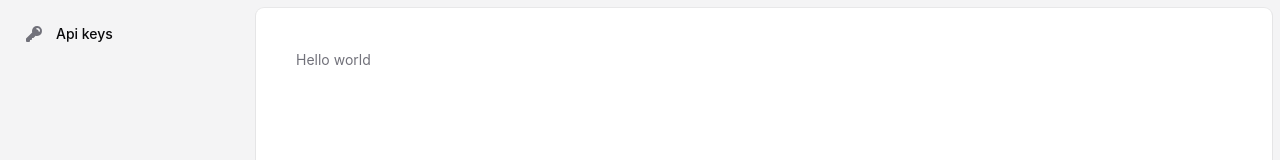
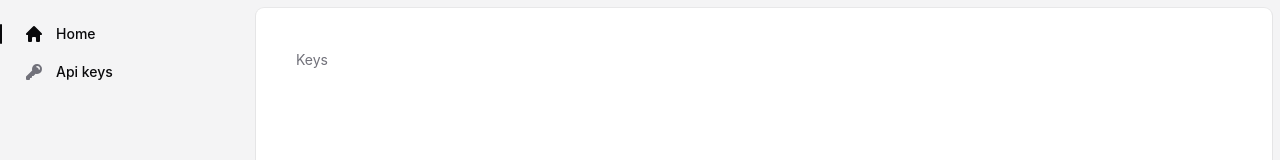
Before and after one commit to EnzoDOROSARIO/kazooma-front, a React (Vite) app: page /keys in a window 1280 px wide. Shown: the top 160 px of the page. Built offline with nearby package versions, Linux system fonts and the light colour scheme; a web font is replaced by a local one.

Commit message:
use react-router

```diff
--- a/package.json
+++ b/package.json
@@ -18,6 +18,7 @@
     "react": "^18.3.1",
     "react-dom": "^18.3.1",
     "react-redux": "^9.1.2",
+    "react-router": "^7.0.1",
     "uuid": "^11.0.3"
   },
   "devDependencies": {
--- a/src/App.tsx
+++ b/src/App.tsx
@@ -1,34 +1,18 @@
-import { KeyIcon } from "@heroicons/react/20/solid";
-import { SidebarLayout } from "./adapters/primary/react/components/SidebarLayout.tsx";
-import { Navbar } from "./adapters/primary/react/components/Navbar.tsx";
-import {
-  Sidebar,
-  SidebarBody,
-  SidebarItem,
-  SidebarLabel,
-  SidebarSection,
-} from "./adapters/primary/react/components/Sidebar.tsx";
+import { BrowserRouter, Route, Routes } from "react-router";
 import { Text } from "./adapters/primary/react/components/Text.tsx";
+import Home from "./adapters/primary/react/views/Home";
+import { Layout } from "./adapters/primary/react/Layout.tsx";
 
 function App() {
   return (
-    <SidebarLayout
-      navbar={<Navbar />}
-      sidebar={
-        <Sidebar>
-          <SidebarBody>
-            <SidebarSection>
-              <SidebarItem href="/api-keys">
-                <KeyIcon />
-                <SidebarLabel>Api keys</SidebarLabel>
-              </SidebarItem>
-            </SidebarSection>
-          </SidebarBody>
-        </Sidebar>
-      }
-    >
-      <Text>Hello world</Text>
-    </SidebarLayout>
+    <BrowserRouter>
+      <Routes>
+        <Route element={<Layout />}>
+          <Route path="/" element={<Home />} />
+          <Route path="/keys" element={<Text>Keys</Text>} />
+        </Route>
+      </Routes>
+    </BrowserRouter>
   );
 }
 
--- /dev/null
+++ b/src/adapters/primary/react/Layout.tsx
@@ -0,0 +1,35 @@
+import { Outlet } from "react-router";
+import { HomeIcon, KeyIcon } from "@heroicons/react/20/solid";
+import { SidebarLayout } from "./components/SidebarLayout.tsx";
+import { Navbar } from "./components/Navbar.tsx";
+import {
+  Sidebar,
+  SidebarBody,
+  SidebarItem,
+  SidebarLabel,
+  SidebarSection,
+} from "./components/Sidebar.tsx";
+
+export const Layout = () => (
+  <SidebarLayout
+    navbar={<Navbar />}
+    sidebar={
+      <Sidebar>
+        <SidebarBody>
+          <SidebarSection>
+            <SidebarItem href="/" current>
+              <HomeIcon />
+              <SidebarLabel>Home</SidebarLabel>
+            </SidebarItem>
+            <SidebarItem href="/keys">
+              <KeyIcon />
+              <SidebarLabel>Api keys</SidebarLabel>
+            </SidebarItem>
+          </SidebarSection>
+        </SidebarBody>
+      </Sidebar>
+    }
+  >
+    <Outlet />
+  </SidebarLayout>
+);
--- a/src/adapters/primary/react/components/Link.tsx
+++ b/src/adapters/primary/react/components/Link.tsx
@@ -1,15 +1,16 @@
-// TODO : Update this shit with react-router-dom
-
 import * as Headless from "@headlessui/react";
 import React, { forwardRef } from "react";
+import { Link as ReactRouterLink, type LinkProps } from "react-router";
 
 export const Link = forwardRef(function Link(
-  props: { href: string } & React.ComponentPropsWithoutRef<"a">,
+  props: {
+    href: string | LinkProps["to"];
+  } & Omit<LinkProps, "to">,
   ref: React.ForwardedRef<HTMLAnchorElement>,
 ) {
   return (
     <Headless.DataInteractive>
-      <a {...props} ref={ref} />
+      <ReactRouterLink {...props} to={props.href} ref={ref} />
     </Headless.DataInteractive>
   );
 });
--- a/src/adapters/primary/react/components/Sidebar.tsx
+++ b/src/adapters/primary/react/components/Sidebar.tsx
@@ -136,7 +136,7 @@ export const SidebarItem = forwardRef(function SidebarItem(
   ),
   ref: React.ForwardedRef<HTMLAnchorElement | HTMLButtonElement>,
 ) {
-  let classes = clsx(
+  const classes = clsx(
     // Base
     "flex w-full items-center gap-3 rounded-lg px-2 py-2.5 text-left text-base/6 font-medium text-zinc-950 sm:py-2 sm:text-sm/5",
     // Leading icon/icon-only
--- /dev/null
+++ b/src/adapters/primary/react/views/Home/Home.tsx
@@ -0,0 +1,5 @@
+import { Text } from "../../components/Text.tsx";
+
+export const Home = () => {
+  return <Text>Home</Text>;
+};
--- /dev/null
+++ b/src/adapters/primary/react/views/Home/index.ts
@@ -0,0 +1,3 @@
+import { Home } from "./Home.tsx";
+
+export default Home;
```
Also changed, not shown: 1 other file (tests, documents, lock files or other folders).
